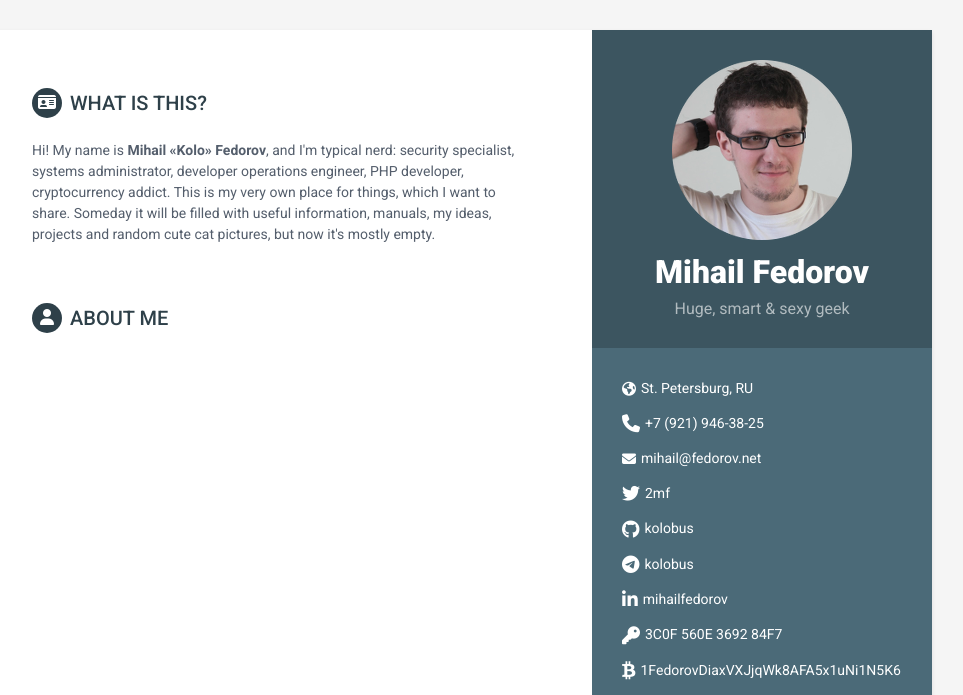
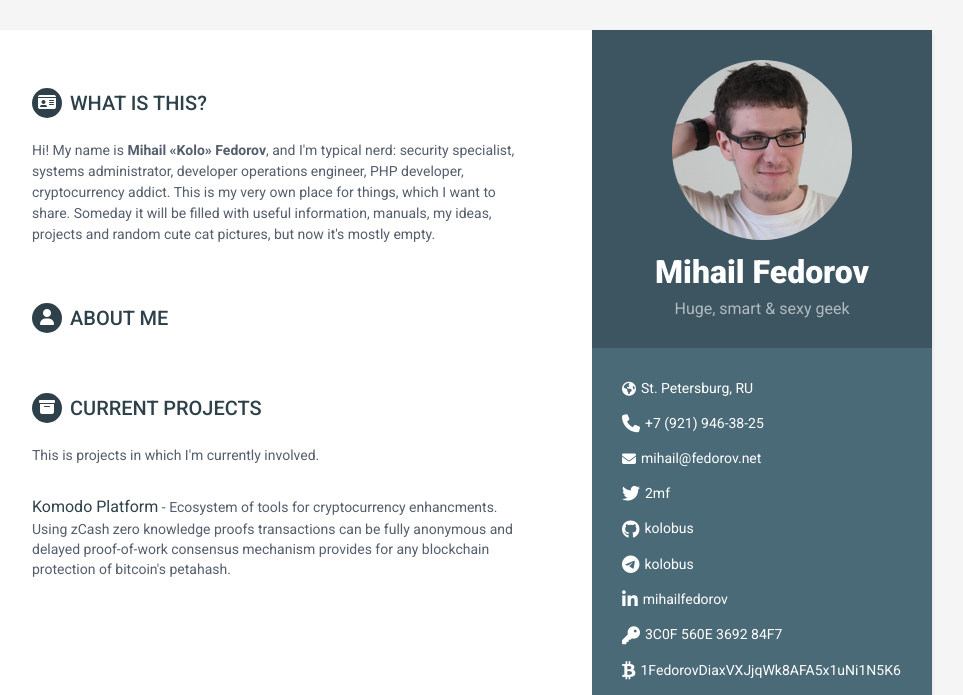
Before and after one commit to kolobus/fedorov.net, a Jekyll site: the page built from index.html, in a window 1280 px wide and 900 px high, cut to the strip 0-695 px from the top of the window. Shown: the whole strip, without its empty margins (188-1151 px from the left). Built offline with Jekyll 4.4.1, drawn with Linux system fonts in a browser that asks for light colours; nearby versions of some CDN libraries.

Commit message:
random stuff

```diff
--- a/index.html
+++ b/index.html
@@ -16,4 +16,13 @@ layout: default
 </div>
 </section>
 
-<br /><br /><br /><br /><br /><br /><br /><br /><br /><br /><br /><br /><br /><br /><br /><br /><br /><br /><br /><br /><br /><br /><br /><br /><br /><br /><br /><br /><br /><br /><br /><br /><br /><br /><br /><br /><br /><br /><br /><br /><br /><br /><br /><br /><br /><br /><br /><br /><br /><br /><br /><br /><br /><br /><br /><br /><br /><br /><br /><br /><br /><br /><br /><br /><br /><br /><br /><br /><br /><br /><br /><br /><br /><br /><br /><br /><br /><br /><br /><br /><br /><br /><br /><br /><br /><br /><br /><br /><br /><br /><br /><br /><br />
+<section class="section projects-section">
+                <h2 class="section-title"><i class="fa fa-archive"></i>Current projects</h2>
+                <div class="intro">
+                    <p>This is projects in which I'm currently involved.</p>
+                </div>
+                <div class="item">
+                    <span class="project-title"><a href="https://komodoplatform.com">Komodo Platform</a></span> - <span class="project-tagline">Ecosystem of tools for cryptocurrency enhancments. Using zCash zero knowledge proofs transactions can be fully anonymous and delayed proof-of-work consensus mechanism provides for any blockchain protection of bitcoin's petahash.</span>
+
+                </div>
+            </section>
```
